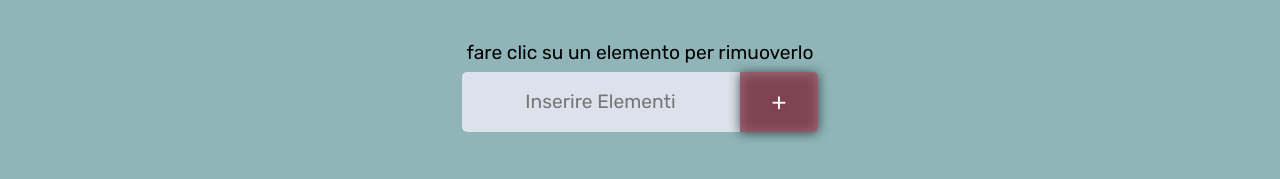
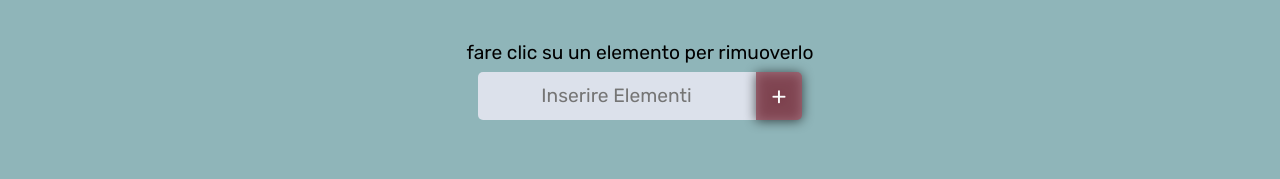
Before and after one commit to emarketguy27/Firebase-App, a plain HTML site: page index.html in a window 1280 px wide. Shown: the part 87-266 px from the top of the page. Drawn offline with Linux system fonts and the light colour scheme; no server answers.

Commit message:
changed input form width

```diff
--- a/index.css
+++ b/index.css
@@ -99,7 +99,7 @@ form #output input {
   border-top: 1px solid #ac485a5e;
 }
 .add-item {
-  max-width: 90vw;
+  max-width: 80%;
   display: flex;
   position: sticky;
   top: 1.5rem;
@@ -117,7 +117,7 @@ input {
   font-family: "Rubik", sans-serif;
 }
 button {
-  padding: 1rem 2rem;
+  padding: 0.2rem 1rem;
   text-align: center;
   border: none;
   border-radius: 0 5px 5px 0;
```
